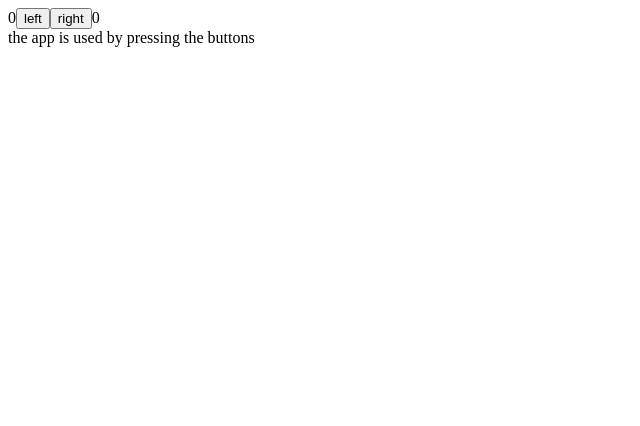
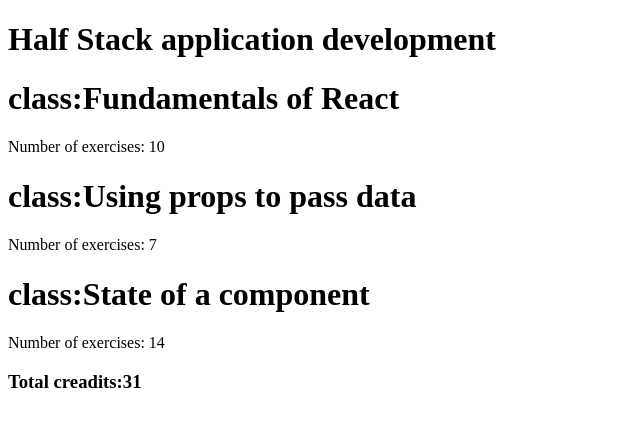
Before and after one commit to butch500200/Fullstack_part1, a React (Vite) app in the folder part1/: page / in a window 1280 px wide. Shown: the top 426 px of the page, without its empty margins (0-640 px from the left). Built offline with nearby package versions, Linux system fonts and the light colour scheme.

Commit message:
moving the courses section back

```diff
--- a/part1/src/App.jsx
+++ b/part1/src/App.jsx
@@ -1,40 +1,70 @@
-import { useState } from "react";
-
-const History = (props) => {
-  if (props.allClicks.length === 0) {
-    return <div>the app is used by pressing the buttons</div>;
-  }
-
-  return <div>button press history: {props.allClicks.join(" ")}</div>;
+import React from "react";
+const Header = (props) => {
+  console.log(props);
+  return (
+    <div>
+      <h1>{props.course.name}</h1>
+    </div>
+  );
 };
 
-const Button = ({ handleClick, text }) => (
-  <button onClick={handleClick}>{text}</button>
-);
+const Part = (props) => {
+  console.log(props);
+  return (
+    <>
+      <h1>class:{props.part.name}</h1>
+      <p>Number of exercises: {props.part.exercises}</p>
+    </>
+  );
+};
+
+const Content = (props) => {
+  console.log(props);
+  return (
+    <>
+      {props.classes.map((part) => (
+        <Part key={part.name} part={part}></Part>
+      ))}
+    </>
+  );
+};
+
+const Total = (props) => {
+  var total = 0;
+  props.classes.forEach((course) => {
+    total += course.exercises;
+  });
+  return (
+    <>
+      <h3>Total creadits:{total}</h3>
+    </>
+  );
+};
 
 const App = () => {
-  const [left, setLeft] = useState(0);
-  const [right, setRight] = useState(0);
-  const [allClicks, setAll] = useState([]);
-
-  const handleLeftClick = () => {
-    setAll(allClicks.concat("L"));
-    setLeft(left + 1);
+  // const-definitions
+  const course = {
+    name: "Half Stack application development",
+    parts: [
+      {
+        name: "Fundamentals of React",
+        exercises: 10,
+      },
+      {
+        name: "Using props to pass data",
+        exercises: 7,
+      },
+      {
+        name: "State of a component",
+        exercises: 14,
+      },
+    ],
   };
-
-  const handleRightClick = () => {
-    setAll(allClicks.concat("R"));
-    setRight(right + 1);
-  };
-
   return (
     <div>
-      {left}
-
-      <Button handleClick={handleLeftClick} text="left" />
-      <Button handleClick={handleRightClick} text="right" />
-      {right}
-      <History allClicks={allClicks} />
+      <Header course={course} />
+      <Content classes={course.parts} />
+      <Total classes={course.parts} />
     </div>
   );
 };
```
Also changed, not shown: part1/src/App copy.jsx (deleted, +0 -72 lines).
